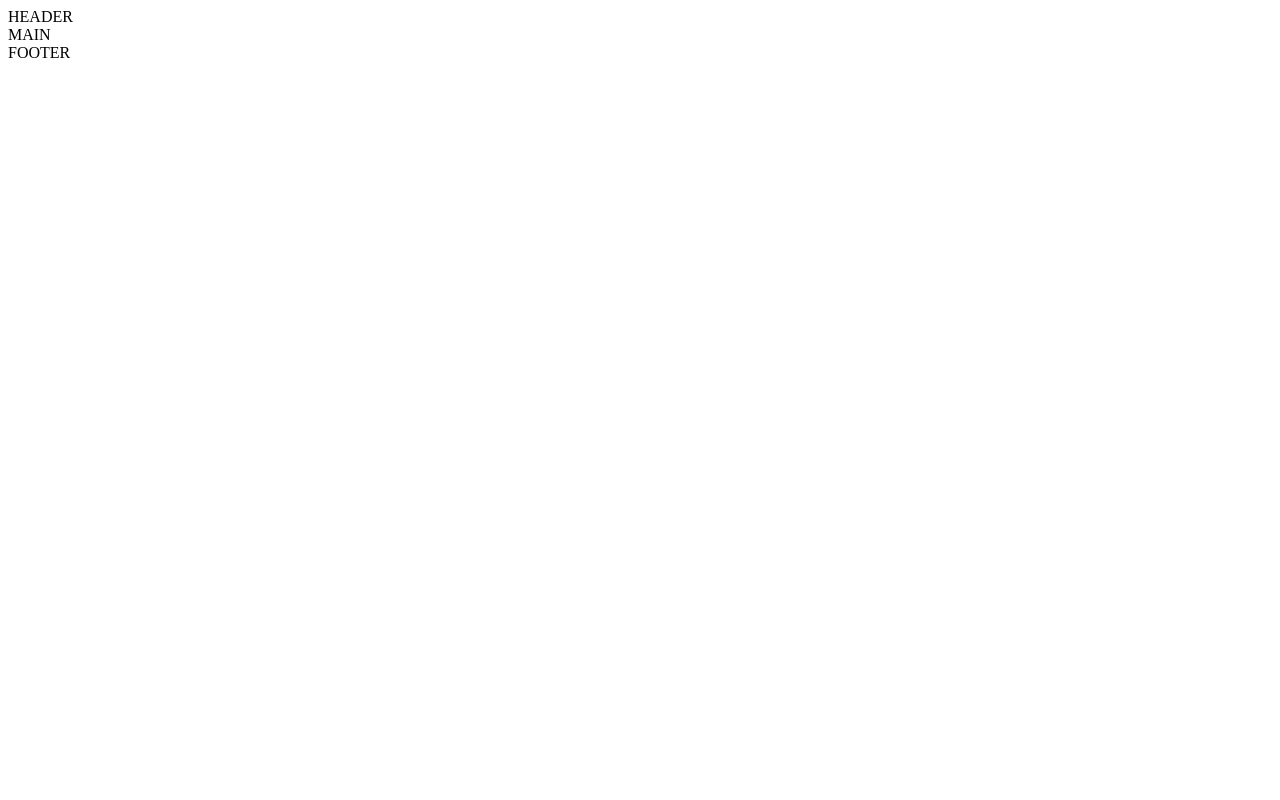
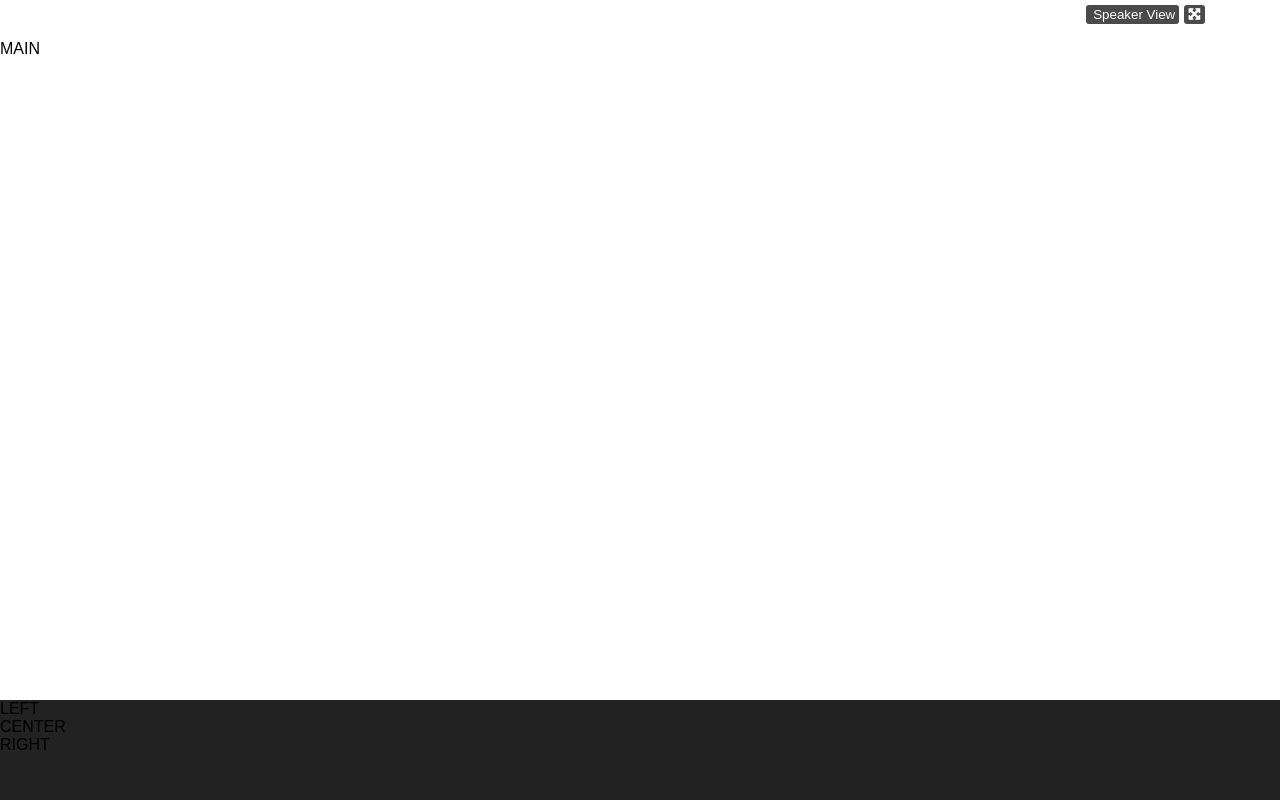
Before and after one commit to lpitto86/html-css-zoom, a plain HTML site: page index.html in a window 1280 px wide. Drawn offline with Linux system fonts and the light colour scheme.

Commit message:
Inizio footer

```diff
--- a/css/style.css
+++ b/css/style.css
@@ -12,3 +12,27 @@ html {
     max-width: 1200px;
     margin: 0 auto,
 }
+
+header {
+    height: 40px;
+    text-align: right;
+    padding: 5px;
+}
+
+header button {
+    background-color: #4a4a4a;
+    color: white;
+    border-radius: 3px;
+    padding: 2px 4px;
+    border: none;
+}
+
+main {
+    height: calc(100vh - 140px);
+}
+
+footer {
+    height: 100px;
+    background-color: #222222;
+    display: flex;
+}
--- a/index.html
+++ b/index.html
@@ -5,12 +5,19 @@
     <meta name="viewport" content="width=device-width, initial-scale=1.0">
     <title>Zoom</title>
 
-    <link re="stylesheet" href="css/style.css">
+    <link rel="stylesheet" href="https://cdnjs.cloudflare.com/ajax/libs/font-awesome/6.4.2/css/all.min.css" integrity="sha512-z3gLpd7yknf1YoNbCzqRKc4qyor8gaKU1qmn+CShxbuBusANI9QpRohGBreCFkKxLhei6S9CQXFEbbKuqLg0DA==" crossorigin="anonymous" referrerpolicy="no-referrer" />
+    <link rel="stylesheet" href="css/style.css">
 </head>
 <body>
     <header>
         <div class="container">
-            HEADER
+            <button>
+                <i class="fa-solid fa-table-calls"></i>
+                Speaker View
+            </button>
+            <button>
+                <i class="fa-solid fa-maximize"></i>
+            </button>
         </div>
     </header>
     <main>
@@ -20,7 +27,15 @@
     </main>
     <footer>
         <div class="container">
-            FOOTER
+            <div>
+                LEFT
+            </div>
+            <div>
+                CENTER
+            </div>
+            <div>
+                RIGHT
+            </div>
         </div>
     </footer>
 
```
